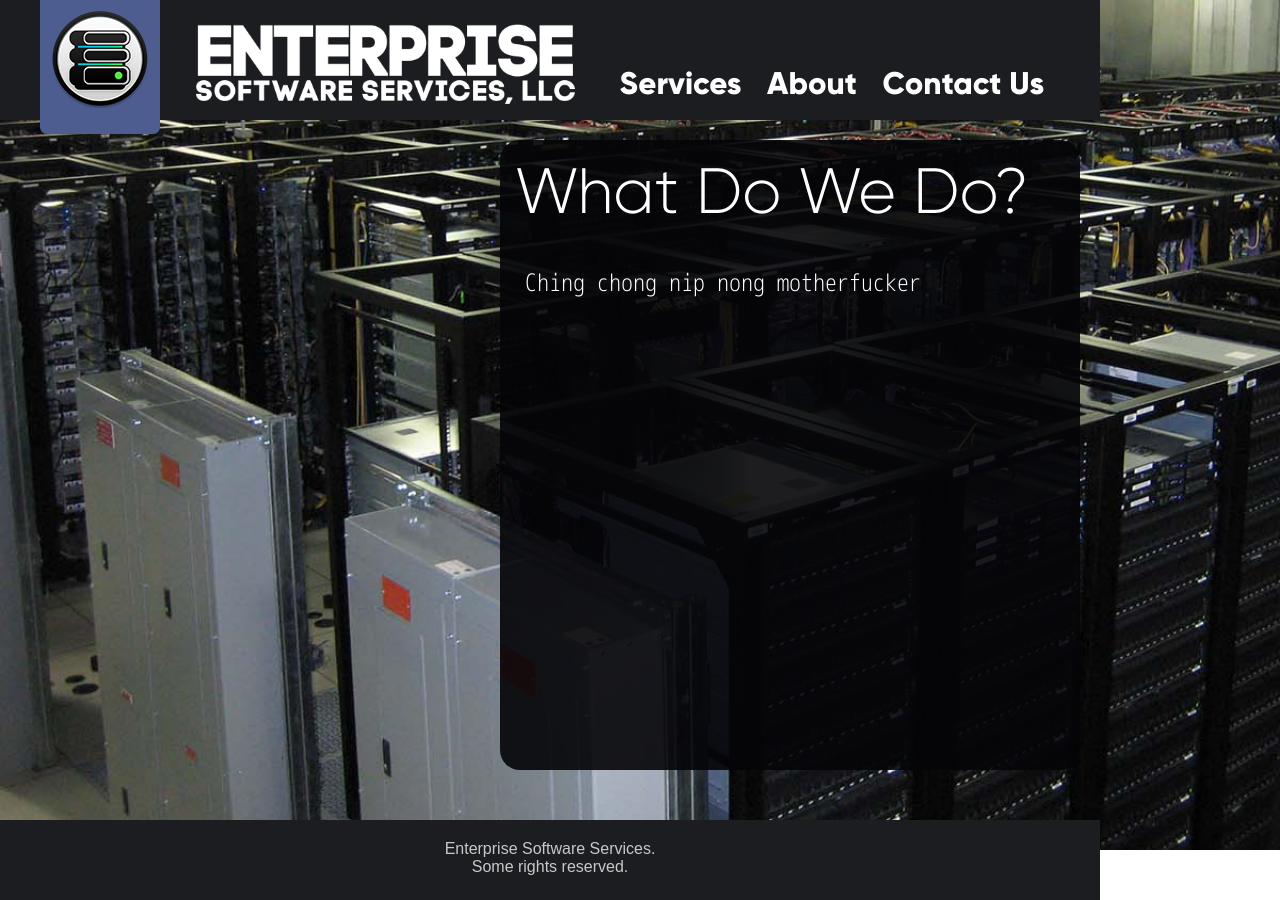
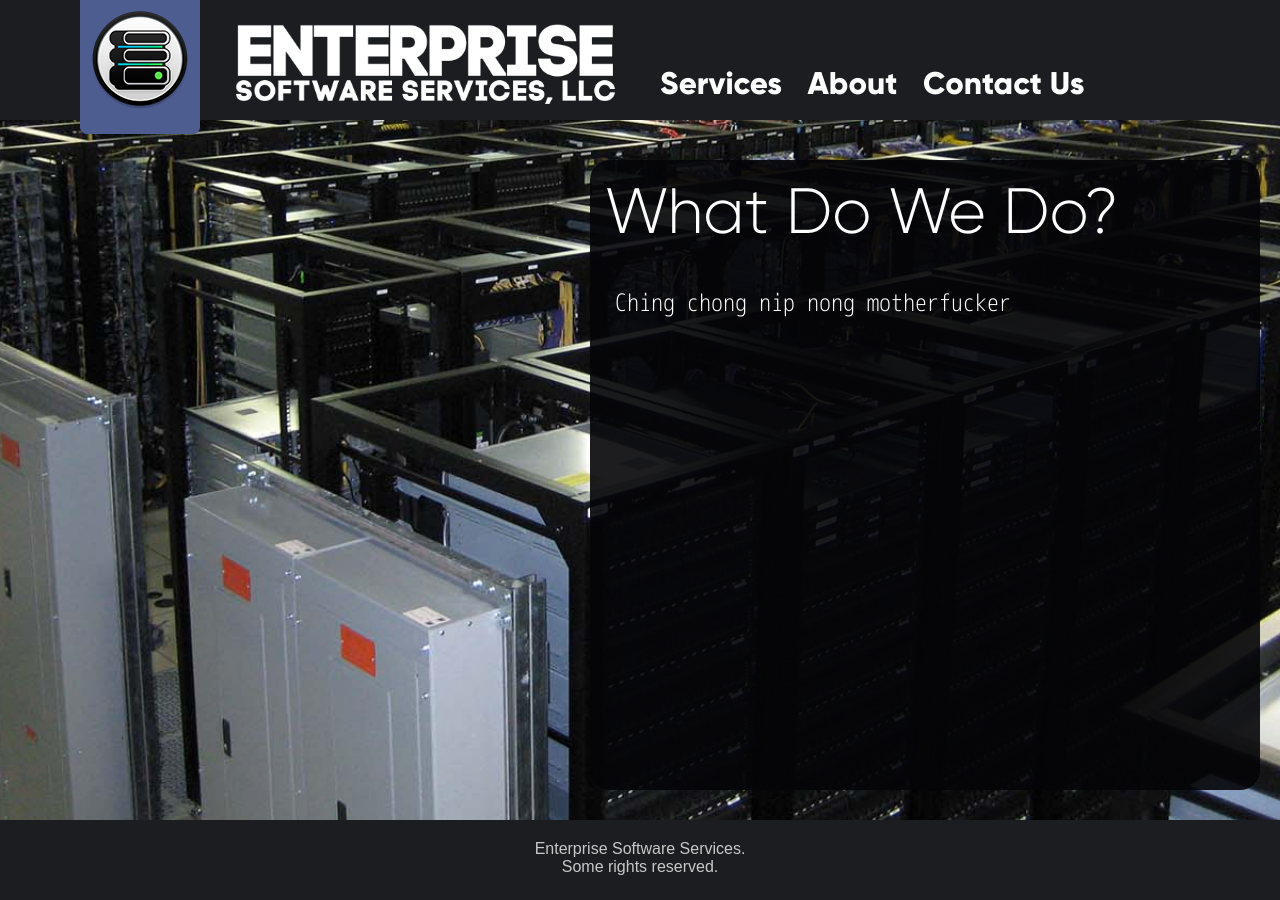
Before and after one commit to EnterpriseSoftwareServices/ESS-website, a Django app: template ESS/templates/work.html in a window 1280 px wide. Run offline with Django 3.2, Linux system fonts and the light colour scheme; the template is opened without the code that fills it, so the values that code supplies are empty; some libraries are stand-ins or nearby versions.

Commit message:
Scale window

```diff
--- a/ESS/templates/base.html
+++ b/ESS/templates/base.html
@@ -13,9 +13,11 @@
     <link rel="shortcut icon" type="image/png" href="{% static 'img/favicon.png' %}"/>
 </head>
 <body>
+    <div id="background">
     {% include "navbar.html" %}
     {% block content %}{% endblock %}
     {% block footer %}
     {% endblock %}
+    </div>
 </body>
 </html>
--- a/ESS/templates/navbar.html
+++ b/ESS/templates/navbar.html
@@ -1,5 +1,5 @@
 {% load staticfiles %}
-
+<div class="center">
   <div class="navbarTop">
     <div id="logoSect">
       <div class="miniLogo">
@@ -32,3 +32,4 @@
       </div>
     </div>
   </div>
+</div>
--- a/static/css/main.css
+++ b/static/css/main.css
@@ -18,13 +18,24 @@ html {
 
 body {
   margin: 0px;
-  width: 1100px;
+  min-width: 1100px;
+  width: 100%;
   min-height: 600px;
   background-image: url('../img/background.jpg');
   background-repeat:no-repeat;
   background-size: 1600px ;
+  background-position: center;
+  background-color: #4D535E;
 }
 
+#background {
+  min-width:1100px;
+  /*width: 1100px;*/
+  height: 700px;
+  max-width: 1500px;
+  margin-left: auto;
+  margin-right: auto;
+}
 td {
   padding-top: 5px;
 }
@@ -80,6 +91,24 @@ div.navItem:hover {
   float: right;
   background: rgba(5,5,8,0.9);
   margin: 20px;
+  margin-top: 160px;
+}
+
+.center {
+  background-color: #1B1D21;
+  width: 100%;
+  height: 120px;
+  color: rgb(200, 200, 200);
+
+  position: absolute;
+  right: 0;
+  top: 0;
+  left: 0;
+
+  font-size: 1em;
+  font-family: Arial;
+  margin-left: auto;
+  margin-right: auto;
 }
 
 .content .content-inner {
@@ -119,9 +148,19 @@ div.navItem:hover {
 
 .navbarTop {
   background-color: #1B1D21;
-  width: 100%;
+  min-width: 1100px;
+  width: 1200px;
   height: 120px;
+  color: rgb(200, 200, 200);
   margin: 0px;
+
+  /*position: absolute;*/
+  top: 0px;
+  /*right: 0;*/
+  /*left: 50%;*/
+  /*margin-left: -50%;*/
+  margin-left: auto;
+  margin-right: auto;
 }
 
 .navbarTop div {
@@ -203,7 +242,8 @@ div.navItem:hover {
 
 #footer {
   background-color: #1B1D21;
-  width: 1100px;
+  min-width: 1100px;
+  width: 100%;
   height: 60px;
   padding-top: 20px;
   color: rgb(200, 200, 200);
```
Lines whose indentation alone changed are shown as unchanged.
